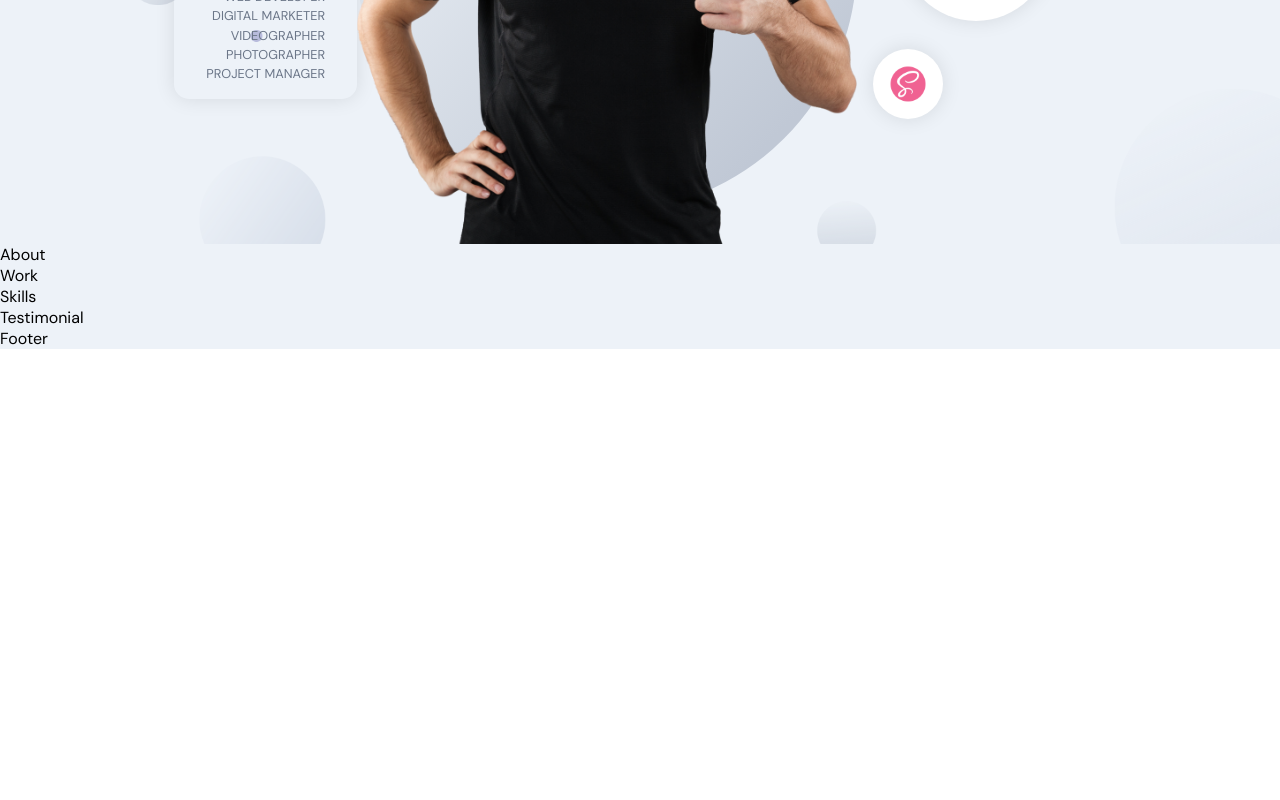
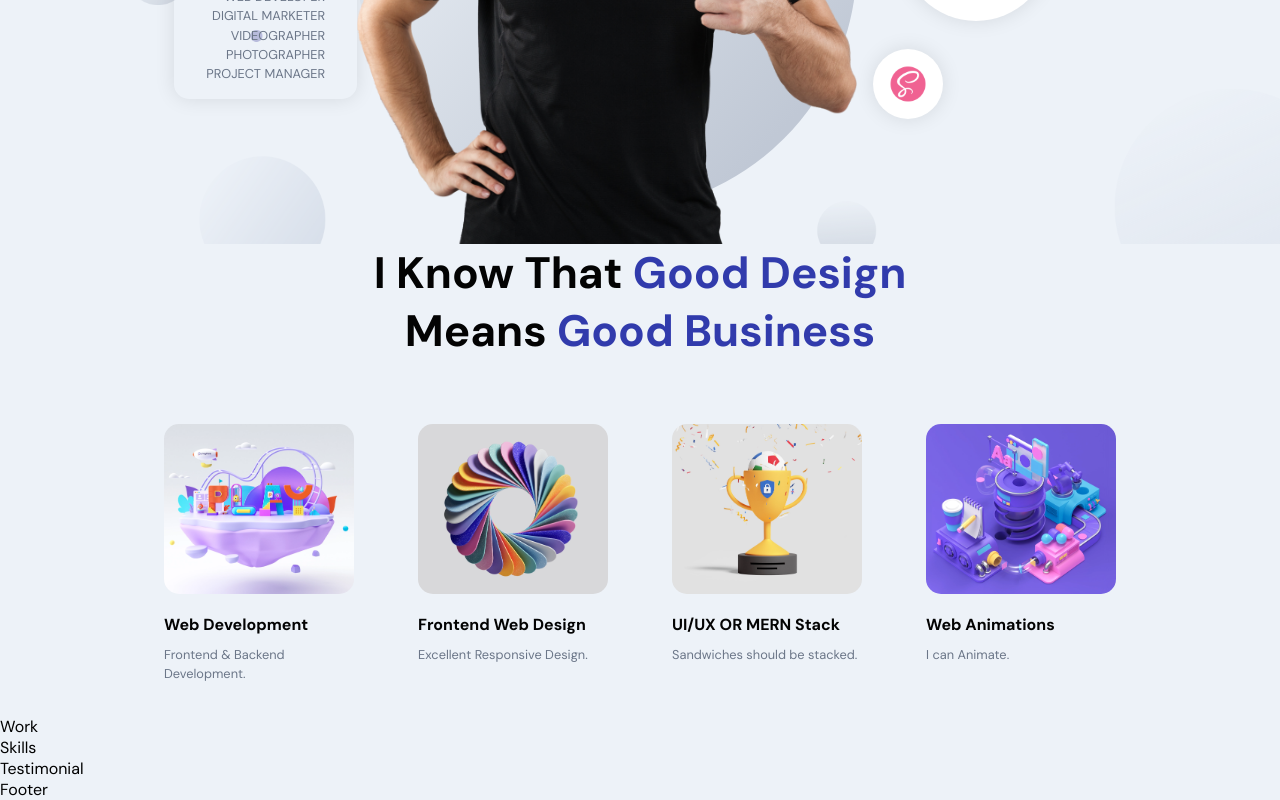
Before and after one commit to davidmichaelwilson/DMW-Portfolio, a React (Create React App) app in the folder frontend-react/: page / in a window 1280 px wide. Shown: the part 479-1279 px from the top of the page. Before the commit the page ends 828 px from the top, so only its background shows below. Built offline with nearby package versions, Linux system fonts and the light colour scheme.

Commit message:
Worked on initial ABOUT elements, before using Sanity.

```diff
--- a/frontend-react/src/container/About/About.jsx
+++ b/frontend-react/src/container/About/About.jsx
@@ -1,13 +1,43 @@
-import React from 'react'
+import React, { useState, useEffect } from 'react'
 import {motion} from 'framer-motion';
-import {images} from '../../constants';
+import {images} from '../../constants'
 
 import './About.scss';
 
+const abouts = [
+  {title: 'Web Development', description: 'Frontend & Backend Development.', imgUrl: images.about01 },
+  {title: 'Frontend Web Design', description: 'Excellent Responsive Design.', imgUrl: images.about02 },
+  {title: 'UI/UX OR MERN Stack', description: 'Sandwiches should be stacked.', imgUrl: images.about03 },
+  {title: 'Web Animations', description: 'I can Animate.', imgUrl: images.about04 },
+];
 
 const About = () => {
   return (
-    <div>About</div>
+    <>
+      <h2 className='head-text'>
+        I Know That
+        <span> Good Design</span>
+        <br />
+        Means
+        <span> Good Business</span>
+      </h2>
+
+      <div className='app__profiles'>
+        {abouts.map((about, index) => (
+          <motion.div
+            whileInView={{opacity: 1}}
+            whileHover={{scale: 1.25}}
+            transition={{duration: 0.5, type: 'tween'}}
+            className='app__profile-item'
+            key={about.title + index}
+          >
+            <img src={about.imgUrl} alt={about.title} />
+            <h2 className='bold-text' style={{marginTop: 20}}>{about.title} </h2>
+            <p className='p-text' style={{marginTop: 10}}>{about.description} </p>
+          </motion.div>
+        ))}
+      </div>
+    </>
   )
 }
 
--- a/frontend-react/src/container/About/About.scss
+++ b/frontend-react/src/container/About/About.scss
@@ -0,0 +1,39 @@
+.app__about {
+    flex: 1;
+    width: 100%;
+    flex-direction: column;
+}
+
+.app__profiles {
+    display: flex;
+    justify-content: center;
+    align-items: flex-start;
+    flex-wrap: wrap;
+    margin-top: 2rem;
+}
+
+.app__profile-item {
+    width: 190px;
+    display: flex;
+    justify-content: flex-start;
+    align-items: flex-start;
+    flex-direction: column;
+    margin: 2rem;
+
+    img {
+        width: 100%;
+        height: 170px;
+        border-radius: 15px;
+        object-fit: cover;
+    }
+
+    @media screen and (min-width: 2000px) {
+        width: 370px;
+        margin: 2rem 4rem;
+
+        img {
+            height: 320px;
+        }
+
+    }
+}
```
